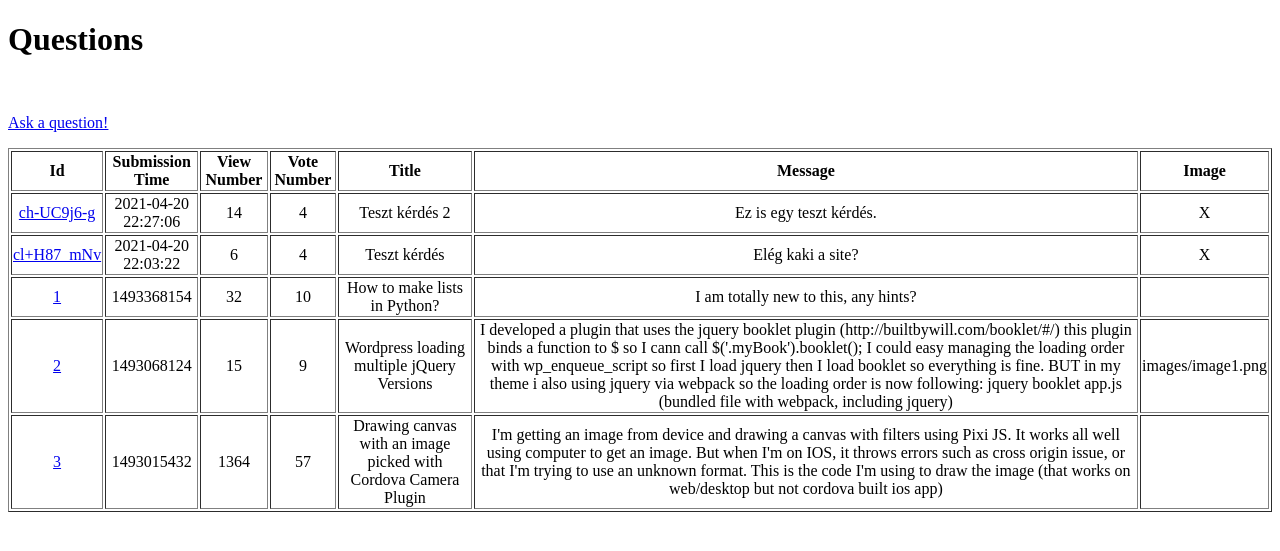
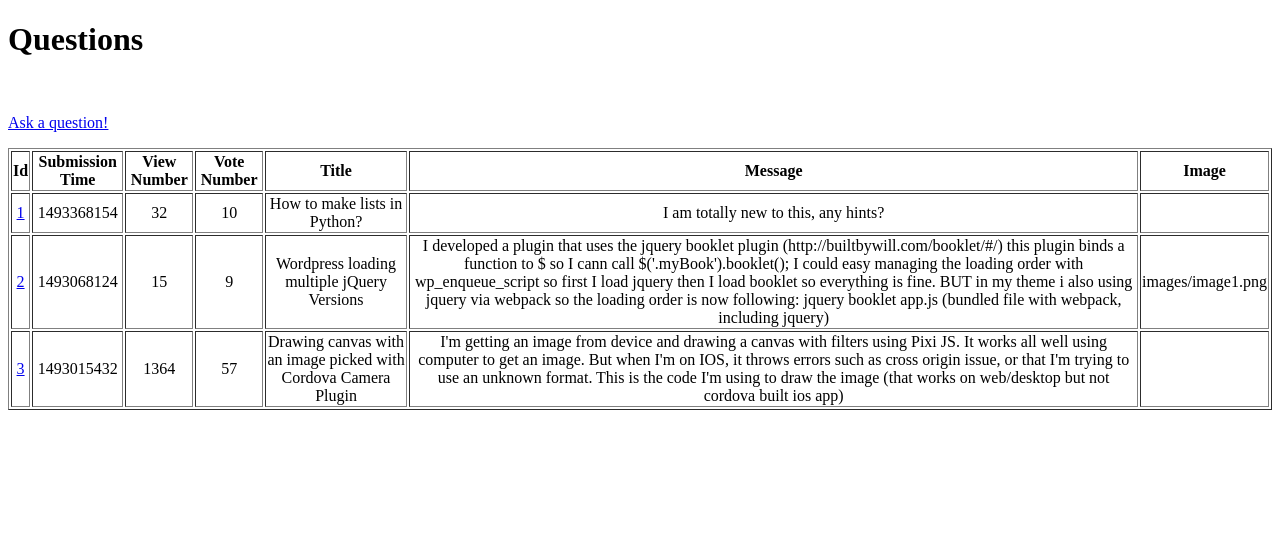
Before and after one commit to CodecoolGlobal/ask-mate-3-python-Gezow, a Flask app: page / in a window 1280 px wide. Shown: the top 551 px of the page. Run offline with Flask 2, Linux system fonts and the light colour scheme; some libraries are stand-ins or nearby versions.

Commit message:
team programming: debug answers' deletion while deleting a question

```diff
--- a/sample_data/answer.csv
+++ b/sample_data/answer.csv
@@ -1,7 +1,6 @@
 id,submission_time,vote_number,question_id,message,image
 1,1493398154,8,1,You need to use brackets: my_list = [],
 2,1493088154,35,1,Look it up in the Python docs,
-3_XeKl0w-m,2021-04-20 22:03:33,5,cl+H87_mNv,Igen!,X
-XUf31yo-a_,2021-04-20 22:03:43,4,cl+H87_mNv,Hát már hogy a viharba ne!,X
-!Au2!i6pNp,2021-04-20 22:27:48,3,ch-UC9j6-g,Ez meg egy teszt válasz.,X
-_1Hm+8bwZj,2021-04-20 22:28:02,-3,ch-UC9j6-g,Ez is egy teszt válasz :) (kaka),X
+i+!L9gg1fF,2021-04-21 11:09:14,0,qC0Pkp1!!f,Ez meg az,X
+u7t!Ut!4Lc,2021-04-21 11:09:19,0,qC0Pkp1!!f,Meg amaz,X
+1pStFc+7k-,2021-04-21 11:09:24,0,qC0Pkp1!!f,És emez,X
--- a/sample_data/question.csv
+++ b/sample_data/question.csv
@@ -1,5 +1,5 @@
 id,submission_time,view_number,vote_number,title,message,image
-1,1493368154,29,10,How to make lists in Python?,"I am totally new to this, any hints?",
+1,1493368154,31,10,How to make lists in Python?,"I am totally new to this, any hints?",
 2,1493068124,15,9,Wordpress loading multiple jQuery Versions,"I developed a plugin that uses the jquery booklet plugin (http://builtbywill.com/booklet/#/) this plugin binds a function to $ so I cann call $('.myBook').booklet();
 
 I could easy managing the loading order with wp_enqueue_script so first I load jquery then I load booklet so everything is fine.
@@ -12,5 +12,3 @@ app.js (bundled file with webpack, including jquery)",images/image1.png
 3,1493015432,1364,57,Drawing canvas with an image picked with Cordova Camera Plugin,"I'm getting an image from device and drawing a canvas with filters using Pixi JS. It works all well using computer to get an image. But when I'm on IOS, it throws errors such as cross origin issue, or that I'm trying to use an unknown format.
 
 This is the code I'm using to draw the image (that works on web/desktop but not cordova built ios app)",
-cl+H87_mNv,2021-04-20 22:03:22,6,4,Teszt kérdés,Elég kaki a site?,X
-ch-UC9j6-g,2021-04-20 22:27:06,14,4,Teszt kérdés 2,Ez is egy teszt kérdés.,X
--- a/server.py
+++ b/server.py
@@ -93,13 +93,14 @@ def add_answer(question_id):
 
 @app.route('/question/<question_id>/delete_question')
 def delete_question(question_id):
+    answers_back = []
+    for answer in answers:
+        if answer['question_id'] != question_id:
+            answers_back.append(answer)
+    connection.write_data_file(data_manager.ANSWER_FILE_PATH, answers_back, answer_headers)
     target_question = util.generate_lst_of_targets(questions, question_id, 'id')[0]
     questions.remove(target_question)
     connection.write_data_file(data_manager.QUESTION_FILE_PATH, questions, question_headers)
-    for answer in answers:
-        if answer['question_id'] == question_id:
-            answers.remove(answer)
-    connection.write_data_file(data_manager.ANSWER_FILE_PATH, answers, answer_headers)
     return redirect("/")
 
 
--- a/templates/question.html
+++ b/templates/question.html
@@ -7,11 +7,12 @@
         <small>
             Submission time: {{question['submission_time']}}&nbsp;&nbsp;
             Vote(s): {{question['vote_number']}}&nbsp;&nbsp;
+            View number: {{question['view_number']}}&nbsp;&nbsp;
             {{question['image']}}
         </small>
     </p>
     <p>
-        <button onclick="window.location.href='/question/{{ question_id }}/vote_up';">Vote up</button>&nbsp;&nbsp;
+        <button onclick="window.location.href='/question/{{ question_id }}/vote_up?';">Vote up</button>&nbsp;&nbsp;
         <button onclick="window.location.href='/question/{{ question_id }}/vote_down';">Vote down</button>&nbsp;&nbsp;
         <button onclick="window.location.href='/question/{{ question_id }}/new_answer';">Answer this question</button>&nbsp;&nbsp;
         <button onclick="window.location.href='/question/{{ question_id }}/delete_question';">Delete this question</button>
```
